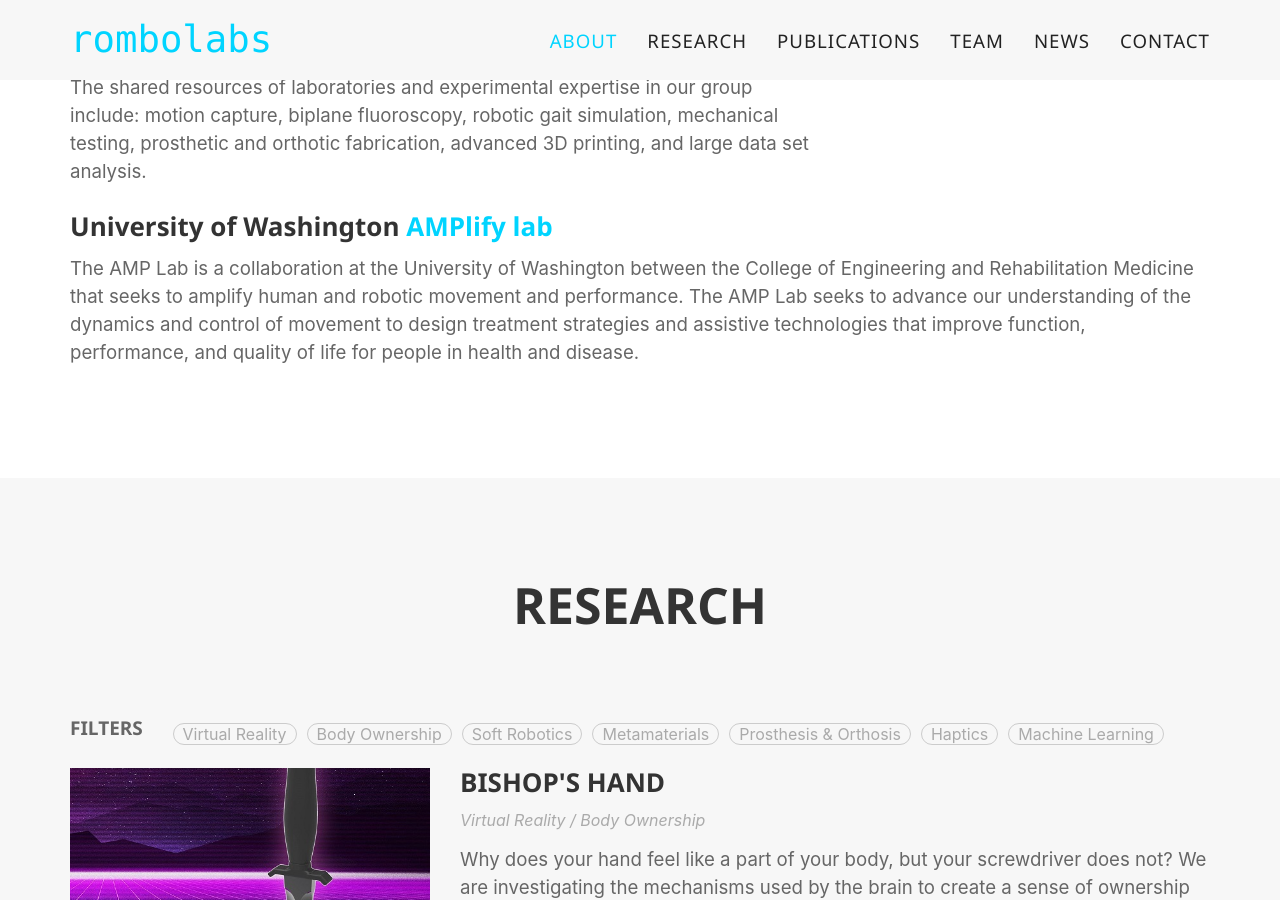
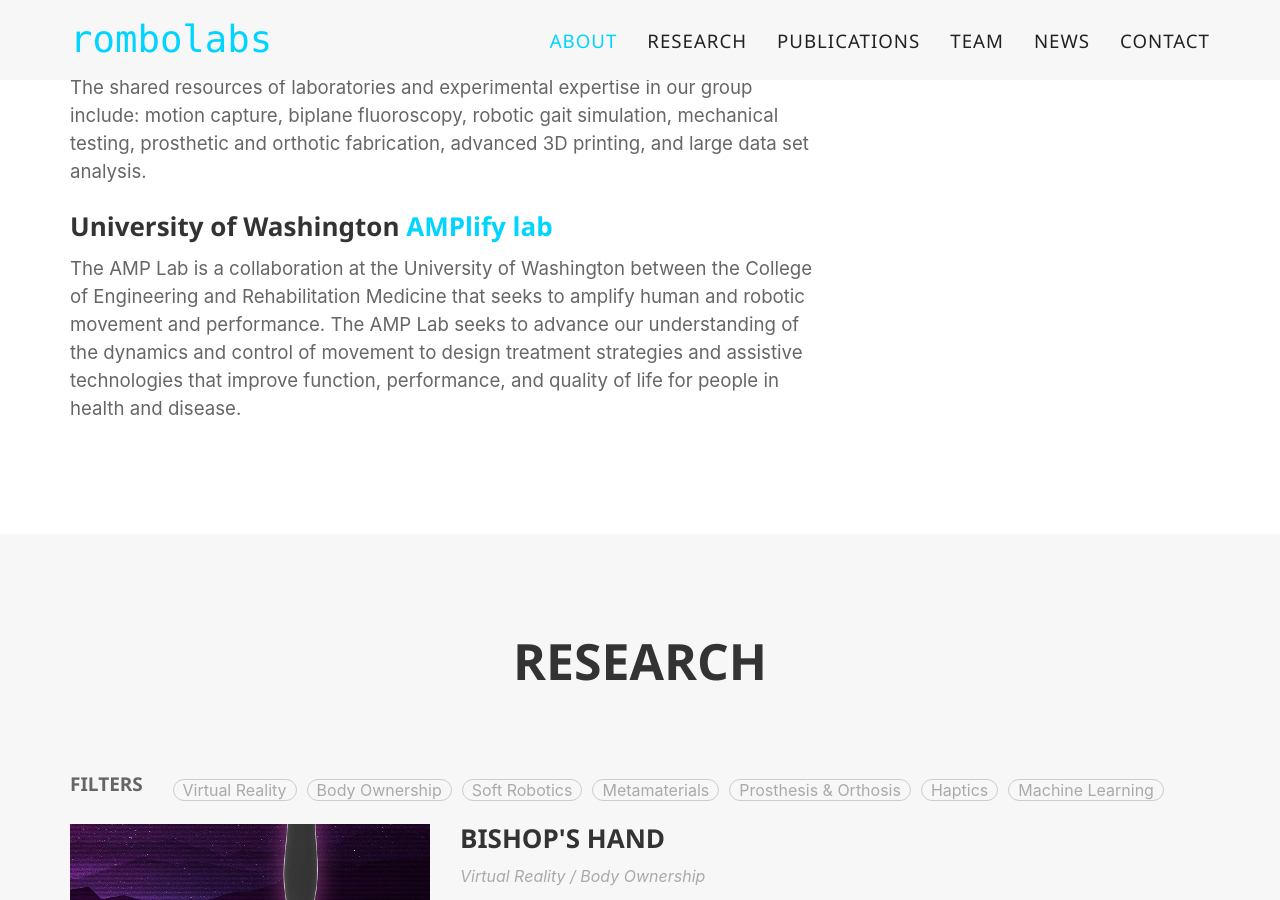
Before and after one commit to RomboLabs/rombolabs.github.io, a Jekyll site: the page built from index.html, in a window 1280 px wide and 900 px high, scrolled down 1597 px. Built offline with Jekyll 4.4.1, drawn with Linux system fonts in a browser that asks for light colours; some web fonts are replaced.

Commit message:
fixed ommitted quotation mark

```diff
--- a/_includes/about.html
+++ b/_includes/about.html
@@ -19,7 +19,7 @@
                     <p class="text-muted">CLiMB's mission is to preserve and enhance mobility in veterans and others with lower limb musculoskeletal impairment or limb loss. Our success is the result of unique laboratory resources and a group of internationally renowned clinicians and scientists with overlapping and complementary expertise in normal and impaired mobility. These include clinical experts in foot/ankle orthopedic surgery and amputee rehabilitation including prosthetic and orthotic restoration; engineers with expertise in foot/ankle biomechanics, prosthetic sensing, and development; psychologists with expertise in the psychosocial dimensions of disability and the obstacles to participation; and epidemiologists and health services researchers who have expertise in the interaction between health care innovation and its implementation. The shared resources of laboratories and experimental expertise in our group include: motion capture, biplane fluoroscopy, robotic gait simulation, mechanical testing, prosthetic and orthotic fabrication, advanced 3D printing, and large data set analysis. </p>
                 </div>
             </div>
-            <div class="row>
+            <div class="row">
                 <div class="col-md-8">
                     <h3 class="service-heading">University of Washington <a href="https://depts.washington.edu/amplify/">AMPlify lab</a></h3>
                     <p class="text-muted">The AMP Lab is a collaboration at the University of Washington between the College of Engineering and Rehabilitation Medicine that seeks to amplify human and robotic movement and performance.  The AMP Lab seeks to advance our understanding of the dynamics and control of movement to design treatment strategies and assistive technologies that improve function, performance, and quality of life for people in health and disease.</p>
```
